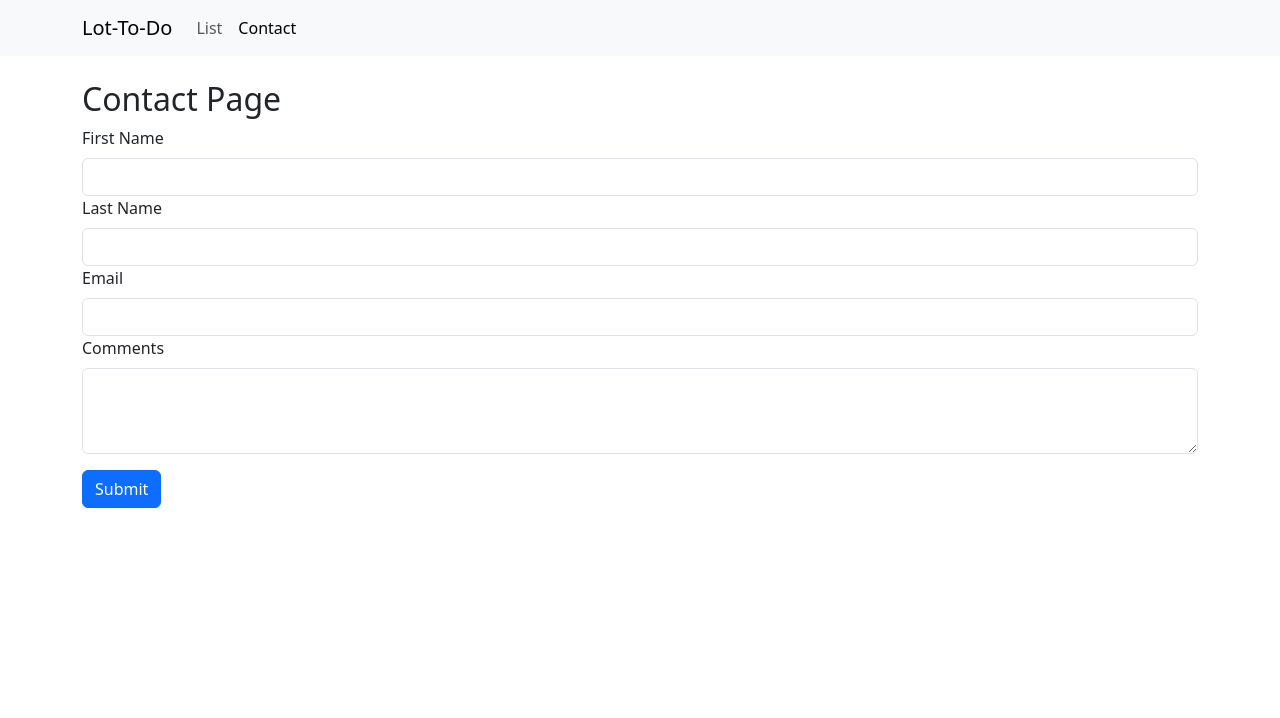
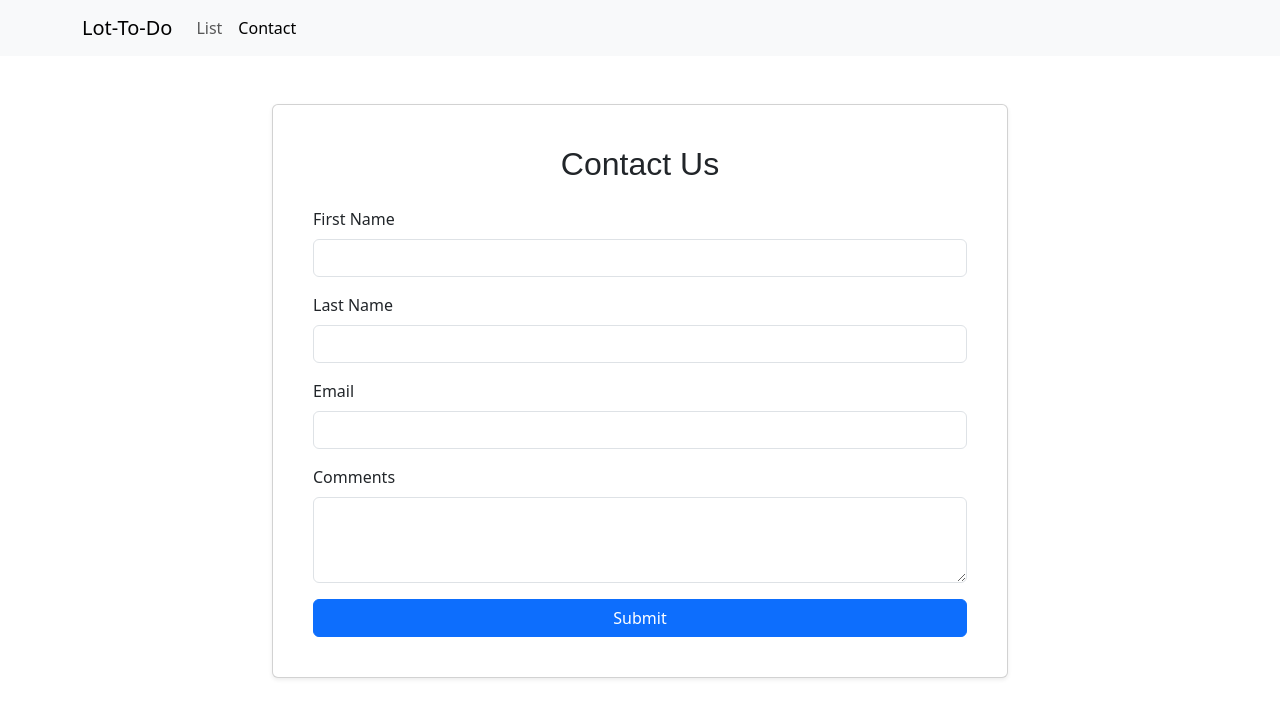
Before and after one commit to CGOdom/lot-to-do, a React (Create React App) app: page /contact in a window 1280 px wide. Shown: the top 718 px of the page. Built offline with nearby package versions, Linux system fonts and the light colour scheme.

Commit message:
Contact page update

```diff
--- /dev/null
+++ b/src/pages/Contact.css
@@ -0,0 +1,34 @@
+/* Contact.css */
+
+body {
+    background-color: #f8f9fa;
+  }
+
+  h2 {
+    font-family: 'Arial', sans-serif;
+    font-weight: bold;
+    color: #343a40;
+  }
+
+  .card {
+    border-radius: 15px;
+    border: none;
+  }
+
+  .card-body {
+    padding: 2rem;
+  }
+
+  .form-control {
+    border-radius: 10px;
+  }
+
+  .btn-primary {
+    border-radius: 10px;
+    background-color: #007bff;
+    border: none;
+  }
+
+  .btn-primary:hover {
+    background-color: #0056b3;
+  }
--- a/src/pages/Contact.js
+++ b/src/pages/Contact.js
@@ -1,5 +1,6 @@
 import React, { useState } from 'react';
-import { Form, Button, Container } from 'react-bootstrap';
+import { Form, Button, Container, Row, Col, Card } from 'react-bootstrap';
+import './Contact.css';
 
 const Contact = () => {
   const [formData, setFormData] = useState({
@@ -20,10 +21,14 @@ const Contact = () => {
   };
 
   return (
-    <Container className="mt-4">
-      <h2>Contact Page</h2>
+    <Container className="mt-5">
+      <Row className="justify-content-center">
+        <Col md={8}>
+          <Card className="p-4 shadow-sm">
+            <Card.Body>
+              <h2 className="mb-4 text-center">Contact Us</h2>
               <Form onSubmit={handleSubmit}>
-        <Form.Group controlId="formFirstName">
+                <Form.Group controlId="formFirstName" className="mb-3">
                   <Form.Label>First Name</Form.Label>
                   <Form.Control
                     type="text"
@@ -34,7 +39,7 @@ const Contact = () => {
                   />
                 </Form.Group>
 
-        <Form.Group controlId="formLastName">
+                <Form.Group controlId="formLastName" className="mb-3">
                   <Form.Label>Last Name</Form.Label>
                   <Form.Control
                     type="text"
@@ -45,7 +50,7 @@ const Contact = () => {
                   />
                 </Form.Group>
 
-        <Form.Group controlId="formEmail">
+                <Form.Group controlId="formEmail" className="mb-3">
                   <Form.Label>Email</Form.Label>
                   <Form.Control
                     type="email"
@@ -56,7 +61,7 @@ const Contact = () => {
                   />
                 </Form.Group>
 
-        <Form.Group controlId="formComments">
+                <Form.Group controlId="formComments" className="mb-3">
                   <Form.Label>Comments</Form.Label>
                   <Form.Control
                     as="textarea"
@@ -67,10 +72,14 @@ const Contact = () => {
                   />
                 </Form.Group>
 
-        <Button variant="primary" type="submit" className="mt-3">
+                <Button variant="primary" type="submit" className="w-100">
                   Submit
                 </Button>
               </Form>
+            </Card.Body>
+          </Card>
+        </Col>
+      </Row>
     </Container>
   );
 };
```
Lines whose indentation alone changed are shown as unchanged.
